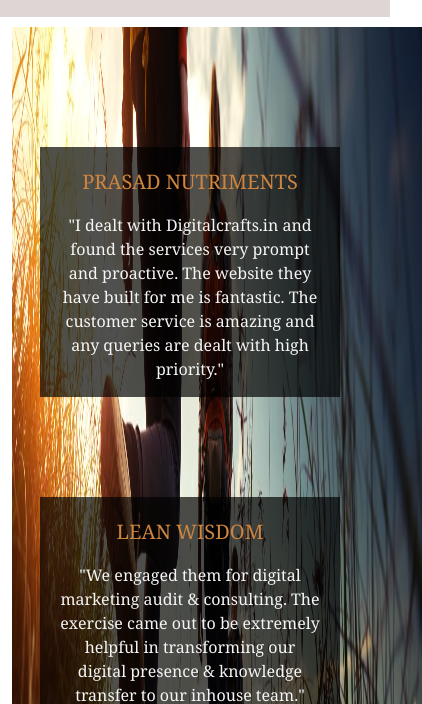
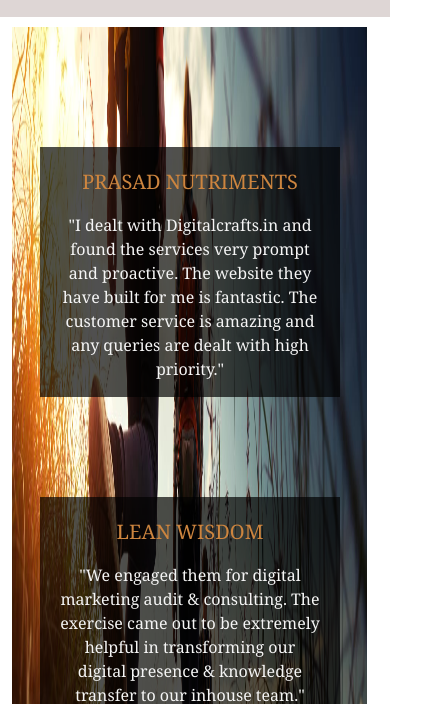
Before and after one commit to Anugra0203/Digital_Craft_Studio, a plain HTML site: page testimonial.html in a window 390 px wide. Shown: the part 140-844 px from the top of the page, 422 px wide, since content can reach past the window. Drawn offline with nearby package versions, Linux system fonts and the light colour scheme.

Commit message:
Update testimonial.html

```diff
--- a/testimonial.html
+++ b/testimonial.html
@@ -169,7 +169,7 @@
         }
 
         #img29 {
-            width: 410px;
+            width: 355px;
             height: 1200px;
             margin-bottom: 20px;
         }
```
